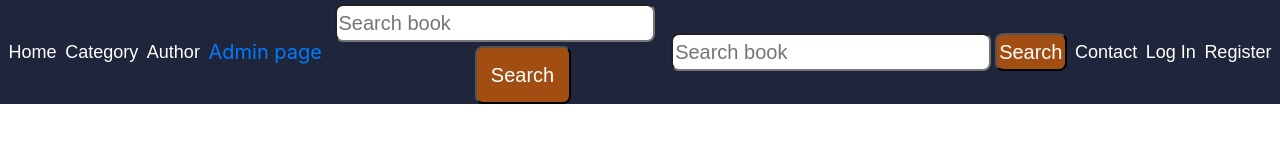
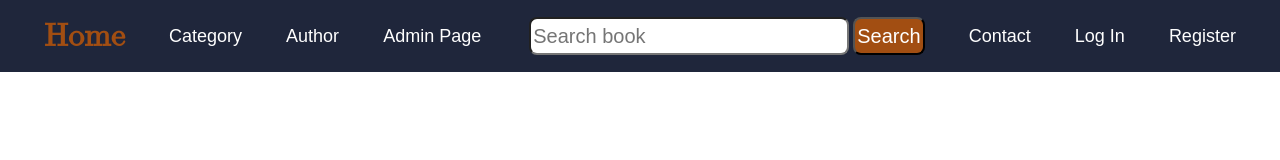
Before and after one commit to RoaaAlSughair/Project_5, a React (Create React App) app in the folder frontend/: page / in a window 1280 px wide. Shown: the top 160 px of the page. Built offline with nearby package versions, Linux system fonts and the light colour scheme.

Commit message:
Update index.js

```diff
--- a/frontend/src/components/navigation/index.js
+++ b/frontend/src/components/navigation/index.js
@@ -50,7 +50,7 @@ const Navigation = () => {
   return (
     <div className="NavBar">
       <Link to="/home" className="Link">
-        Home
+        <span style={{color: "#a24e12", fontSize: "2rem", fontFamily: "math", fontWeight: "bolder"}}>Home</span>
       </Link>
       <Link to="/Category" className="Link">
         Category
@@ -58,21 +58,9 @@ const Navigation = () => {
       <Link to="/authors" className="Link">
         Author
       </Link>
-      <Link to="/admin" style={{ textDecoration: "none" }}>
-        Admin page
+      <Link to="/admin" className="Link">
+        Admin Page
       </Link>
-      <div id="search">
-        <input
-          type="text"
-          className="searchBar"
-          placeholder="Search book"
-          onChange={handleChange}
-          style={{ width: "20rem" }}
-        />
-        <button className="button" onClick={handleClick}>
-          Search
-        </button>
-      </div>
       <div className="search">
       <input
         type="text"
```
